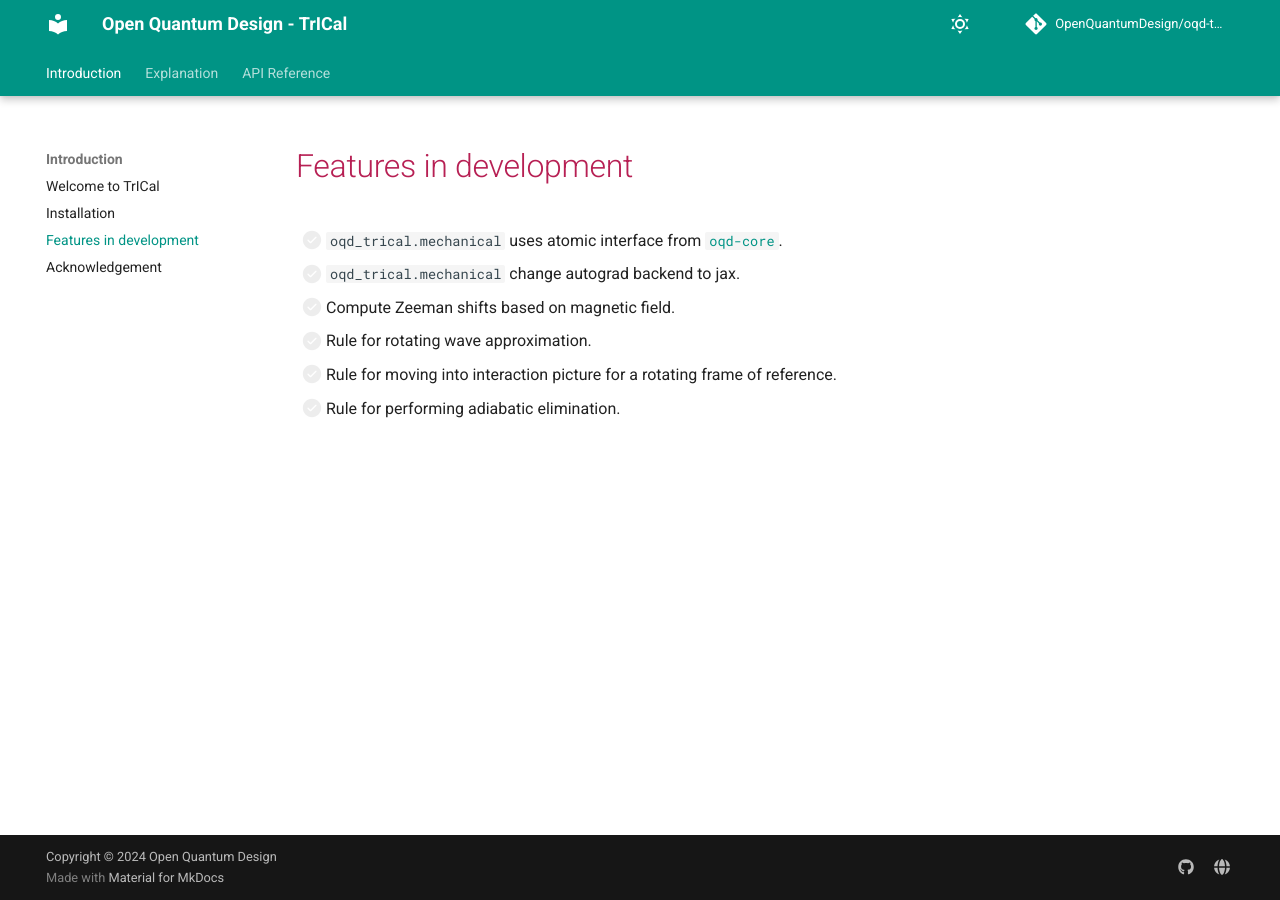
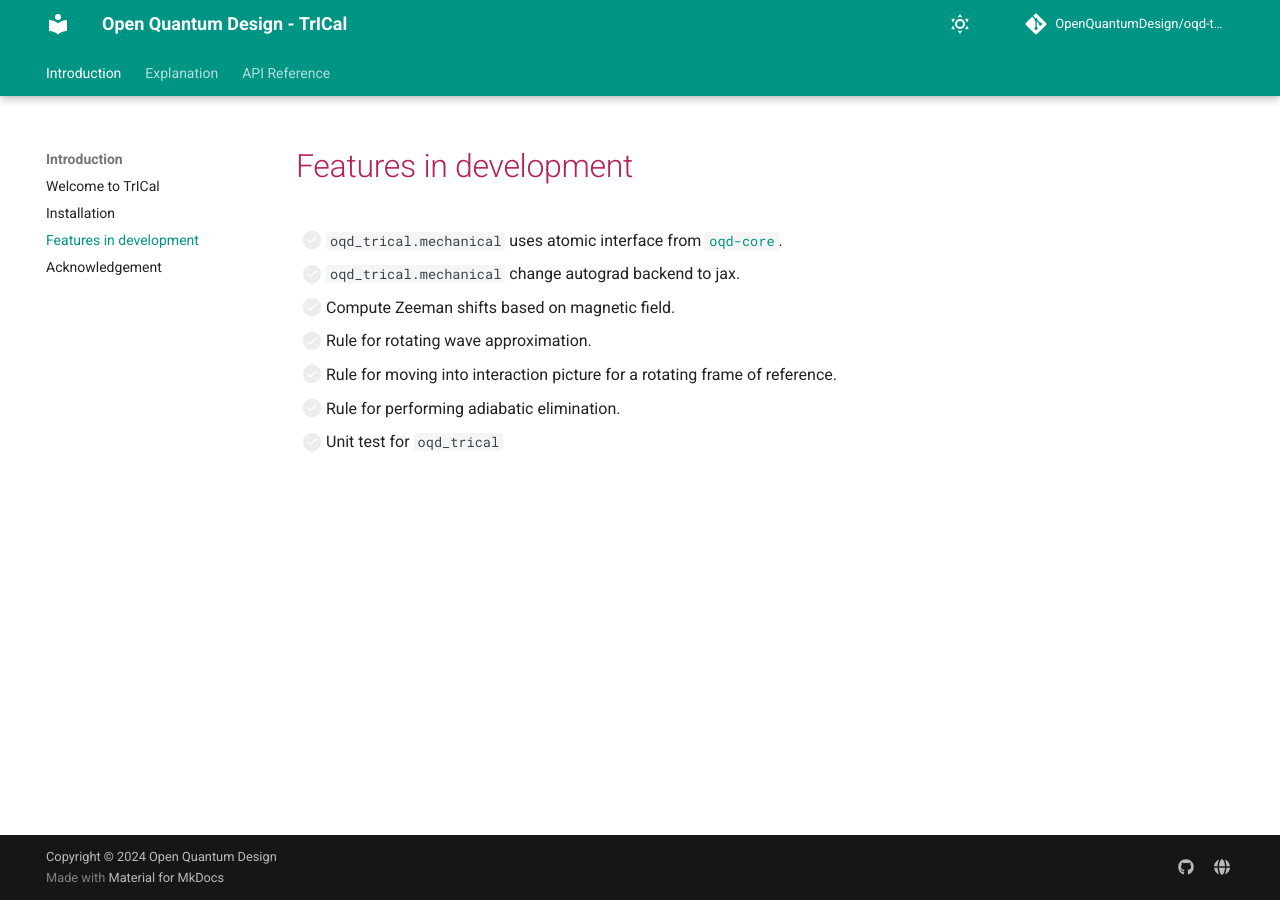
Before and after one commit to OpenQuantumDesign/oqd-trical, an MkDocs documentation site: the page built from docs/get-started/outlook.md, in a window 1280 px wide. Built offline with MkDocs 1.6.1 and Material for MkDocs 9.7.7, drawn with Linux system fonts in a browser that asks for light colours; comment, search, counter and statistics services are not loaded.

Commit message:
[docs] update outlook

```diff
--- a/docs/get-started/outlook.md
+++ b/docs/get-started/outlook.md
@@ -6,3 +6,4 @@
 - [ ] Rule for rotating wave approximation.
 - [ ] Rule for moving into interaction picture for a rotating frame of reference.
 - [ ] Rule for performing adiabatic elimination.
+- [ ] Unit test for `oqd_trical`
```
